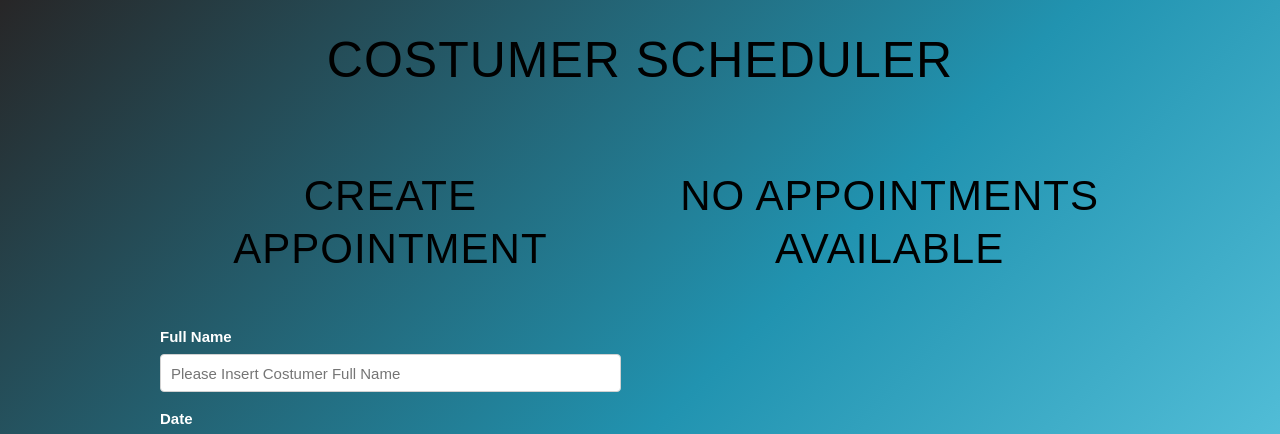
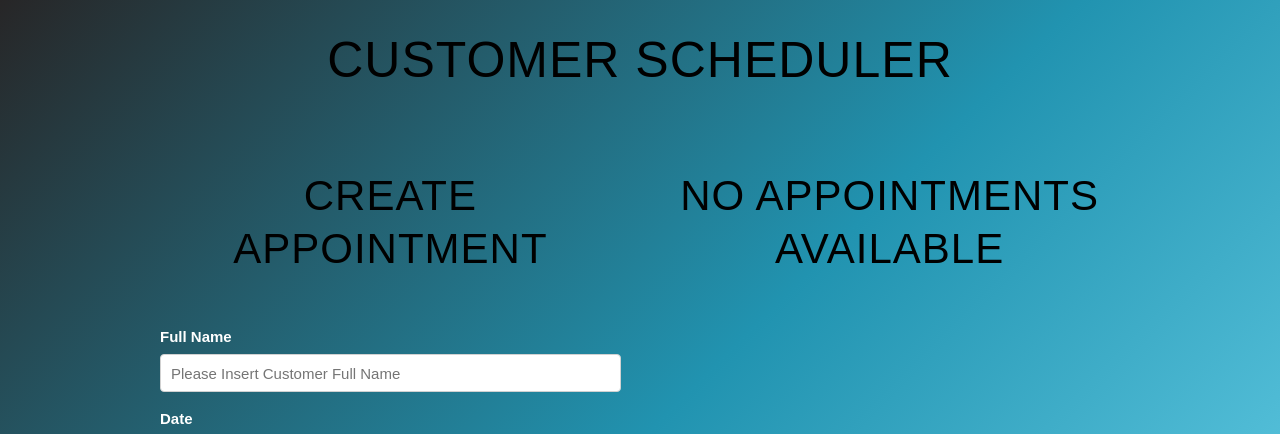
Before and after one commit to VEGALUISJ/Appointments-manager, a React (Create React App) app: page / in a window 1280 px wide. Shown: the top 434 px of the page. Built offline with nearby package versions, Linux system fonts and the light colour scheme; a web font is replaced by a local one.

Commit message:
changing typo error customer

```diff
--- a/public/index.html
+++ b/public/index.html
@@ -6,10 +6,10 @@
     <meta name="viewport" content="width=device-width, initial-scale=1" />
     <meta name="theme-color" content="#000000" />
     <meta
-      name="description"
-      content="Web site created using create-react-app"
+      name="Customer Scheduler WebApp"
+      content="This is a Web App where you can schedule appointments for your customers without loose information. Information is saved in Local Storage to keep data safe even if the user reloads."
     />
-    <title>Costumer Scheduler</title>
+    <title>Customer Scheduler</title>
     <link
       rel="stylesheet"
       href="https://cdnjs.cloudflare.com/ajax/libs/normalize/8.0.1/normalize.min.css"
--- a/src/components/App.jsx
+++ b/src/components/App.jsx
@@ -45,7 +45,7 @@ const App = () => {
         <Preload />
       ) : (
         <div>
-          <h1>Costumer Scheduler</h1>
+          <h1>Customer Scheduler</h1>
 
           <div className="container">
             <div className="row">
--- a/src/components/Form.jsx
+++ b/src/components/Form.jsx
@@ -69,7 +69,7 @@ const Form = ({ createItems }) => {
           type="text"
           name="name"
           className="u-full-width"
-          placeholder="Please Insert Costumer Full Name"
+          placeholder="Please Insert Customer Full Name"
           onChange={handleChange}
           value={name}
         />
```
Also changed, not shown: 1 other file (tests, documents, lock files or other folders).
